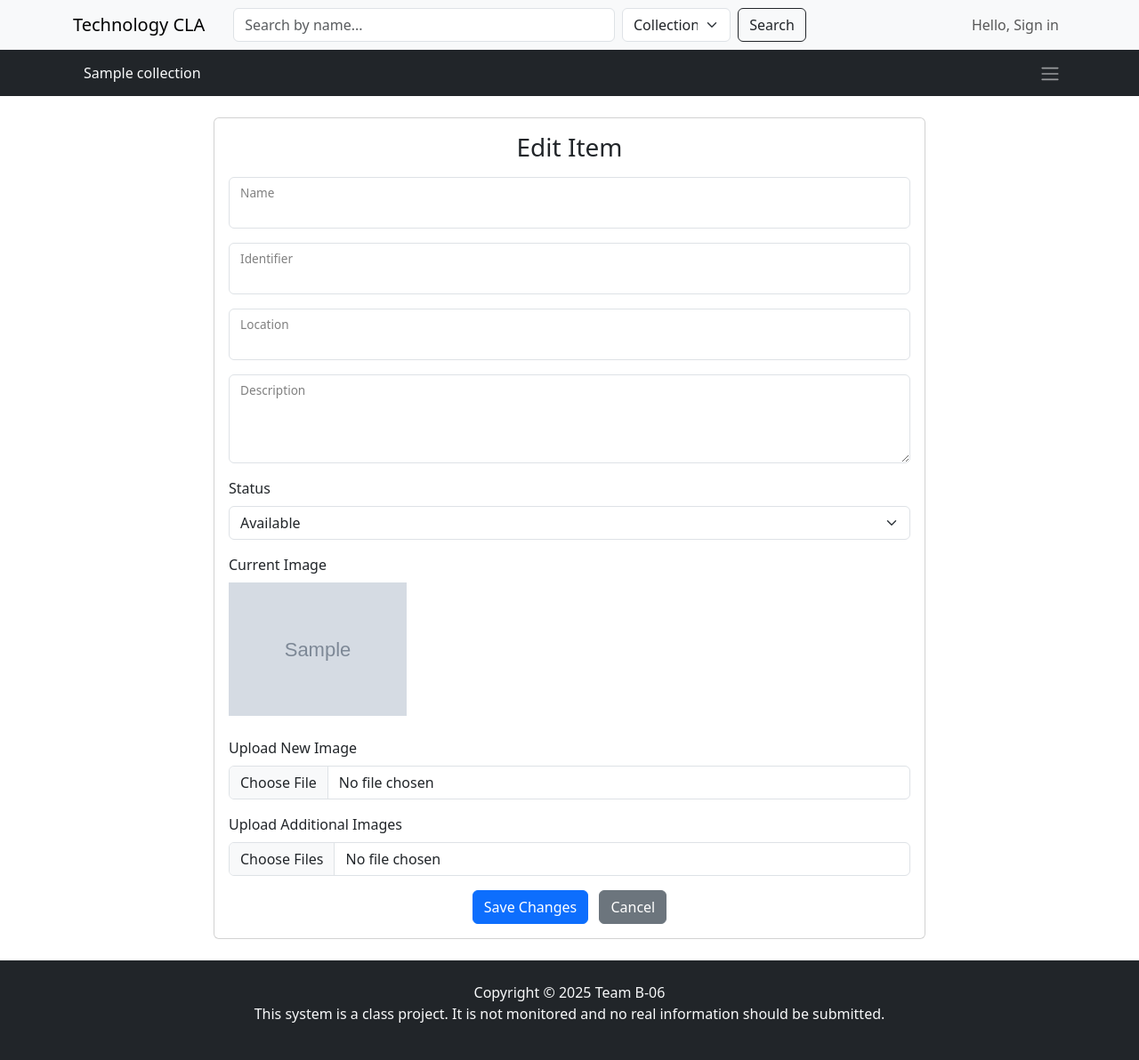
After one commit to elliotSchmango/tech-lending-app, a Django app: template techCLA/templates/techCLA/edit_item.html in a window 1280 px wide. The commit adds this page. Shown: the whole page at 89% size. Run offline with Django 5.2, Linux system fonts and the light colour scheme; the template is opened without the code that fills it: values that come from a table or form of the project are taken from there, others are empty; tables that the repository leaves empty hold one stand-in row (values such as "Sample post"); grey boxes marked "Sample" are stand-in pictures; some libraries are stand-ins or nearby versions.

Commit message:
edit, delete templates

```diff
--- a/mysite/settings.py
+++ b/mysite/settings.py
@@ -84,6 +84,8 @@ TEMPLATES = [
                 'django.template.context_processors.request',
                 'django.contrib.auth.context_processors.auth',
                 'django.contrib.messages.context_processors.messages',
+
+                'techCLA.context_processors.navbar_collections',
             ],
         },
     },
--- /dev/null
+++ b/techCLA/templates/techCLA/edit_item.html
@@ -0,0 +1,65 @@
+{% extends 'techCLA/base.html' %}
+
+{% block content %}
+<div class="d-flex justify-content-center align-items-center">
+    <div class="card" style="width: 50rem;">
+        <div class="card-body">
+            <h3 class="card-title text-center mb-3">Edit Item</h3>
+
+            <form method="post" enctype="multipart/form-data">
+                {% csrf_token %}
+
+                <div class="form-floating mb-3">
+                    {{ form.title }}
+                    <label style="color: gray;">Name</label>
+                </div>
+
+                <div class="form-floating mb-3">
+                    {{ form.identifier }}
+                    <label style="color: gray;">{{ form.identifier.label }}</label>
+                </div>
+
+                <div class="form-floating mb-3">
+                    {{ form.location }}
+                    <label style="color: gray;">{{ form.location.label }}</label>
+                </div>
+
+                <div class="form-floating mb-3">
+                    {{ form.description }}
+                    <label style="color: gray;">{{ form.description.label }}</label>
+                </div>
+
+                <div class="hidden mb-3">
+                    <label class="form-label">{{ form.status.label }}</label>
+                    {{ form.status }}
+                </div>
+
+                <div class="mb-3">
+                    <label class="form-label">Current Image</label><br>
+                    {% if item.image %}
+                        <img src="{{ item.image.url }}" alt="Current Image" width="200" class="mb-2">
+                    {% else %}
+                        <p>No image uploaded yet.</p>
+                    {% endif %}
+                </div>
+
+                <div class="mb-3">
+                    <label class="form-label">Upload New Image</label>
+                    {{ form.image }}
+                </div>
+
+                <div class="mb-3">
+                    <label class="form-label">Upload Additional Images</label>
+                    <input class="form-control" type="file" name="additional_images" multiple>
+                </div>
+
+                <div class="text-center">
+                    <button type="submit" class="btn btn-primary">Save Changes</button>
+                    <a href="{% url 'manage_items' %}" class="btn btn-secondary ms-2">Cancel</a>
+                </div>
+            </form>
+        </div>
+    </div>
+</div>
+<br>
+{% endblock %}
```
Also changed, not shown: techCLA/templates/techCLA/delete_item.html (added, +19 -0 lines), techCLA/templates/techCLA/manage_items.html (+18 -10 lines).
